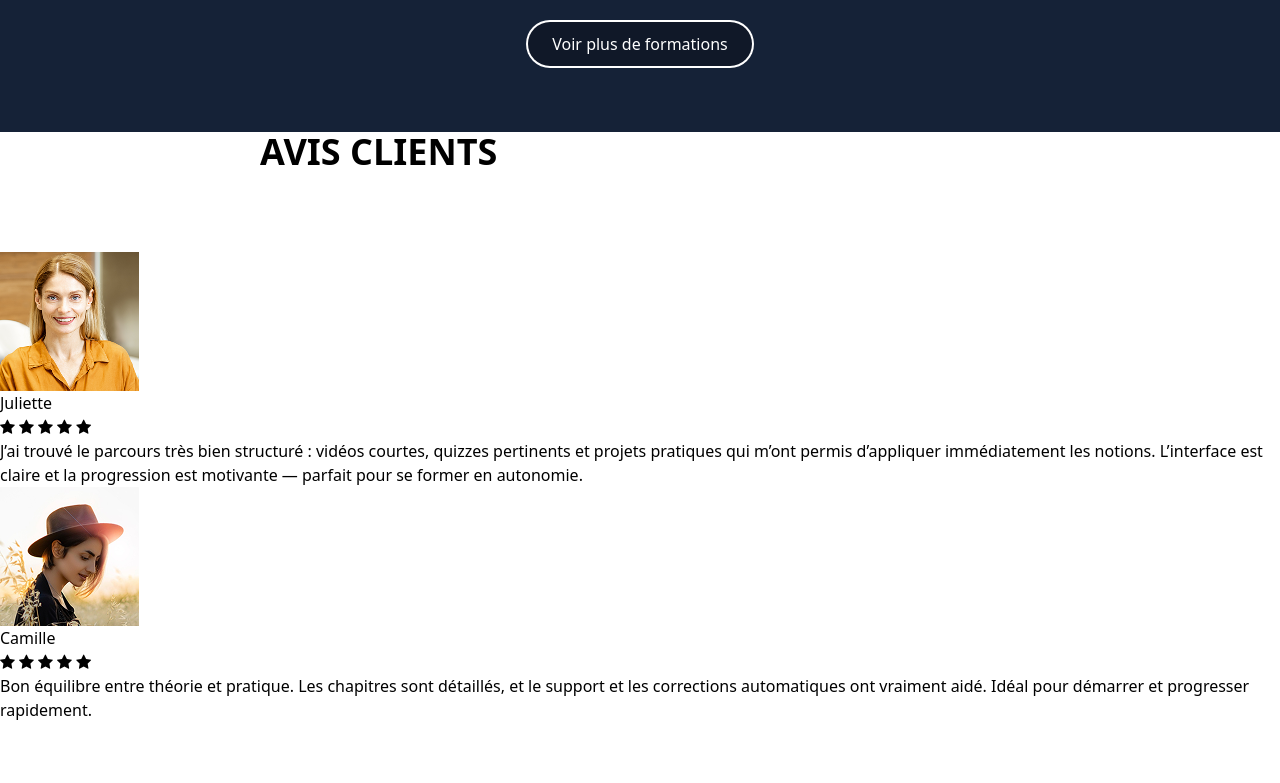
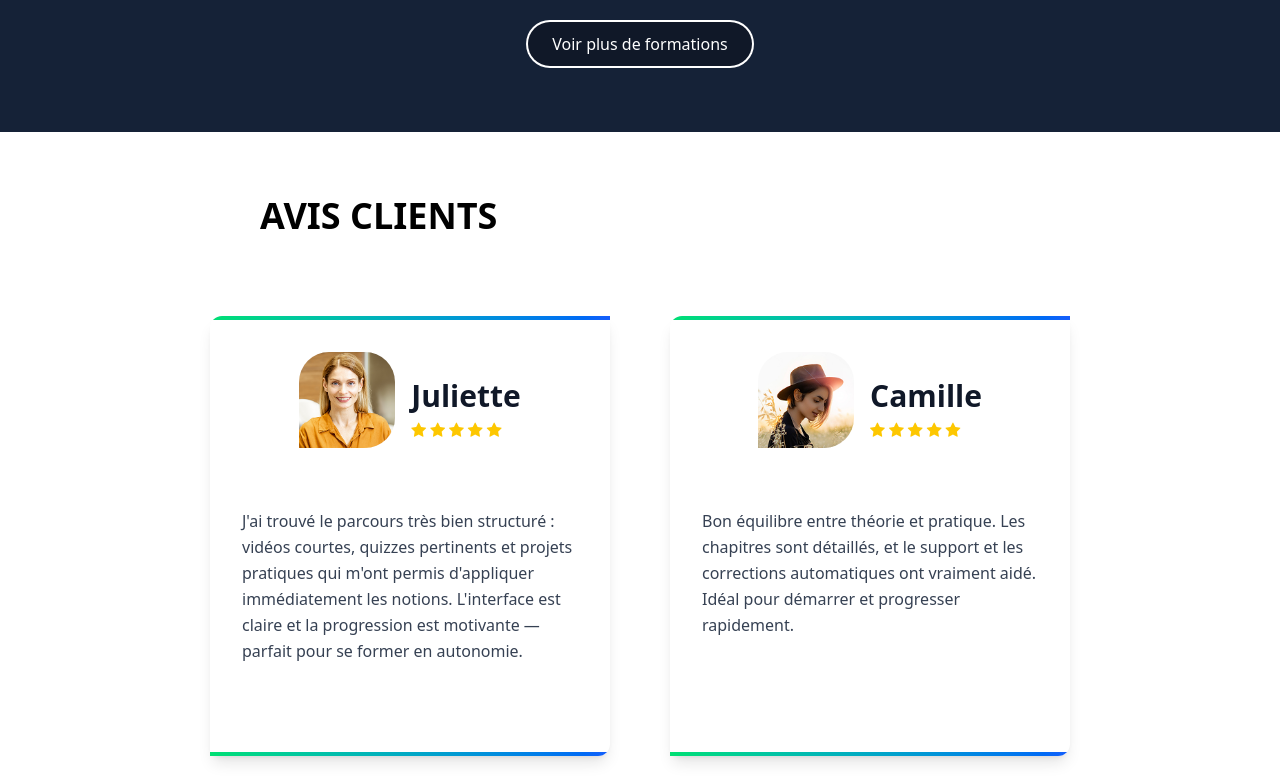
Before and after one commit to tomasilva14/KlivioTailwindWAC, a plain HTML site: page index.html in a window 1280 px wide. Shown: the part 2920-3703 px from the top of the page. Drawn offline with nearby package versions, Linux system fonts and the light colour scheme.

Commit message:
Website Klivio Tailwind

```diff
--- a/index.html
+++ b/index.html
@@ -331,42 +331,58 @@
       </div>
     </section>
 
-    <section class="pb-16">
+    <section class="pb-16 py-16">
       <h2 class="text-left ml-65 mb-20 text-4xl font-bold text-black uppercase">Avis Clients</h2>
-      <div>
-        <article>
-          <img src="img/juliette.png" alt="Photo de profil de Juliette" loading="lazy" />
-          <h3>Juliette</h3>
-          <div>
-            <span class="fa fa-star checked"></span>
-            <span class="fa fa-star checked"></span>
-            <span class="fa fa-star checked"></span>
-            <span class="fa fa-star checked"></span>
-            <span class="fa fa-star checked"></span>
+      <div class="flex flex-wrap gap-15 justify-center">
+        <article class="bg-white shadow-lg overflow-hidden w-100 h-[440px] flex flex-col" style="border-radius: 12px 0 12px 0;">
+          <div class="w-full h-1 bg-gradient-to-r from-green-400 to-blue-600"></div>
+          <div class="flex-1 p-8">
+            <div class="flex items-center place-self-center gap-4 mb-6 ">
+              <img src="img/juliette.png" alt="Photo de profil de Juliette" loading="lazy" class="w-24 h-24 object-cover" style="border-radius: 30px 30px 30px 0;"/>
+              <div class="">
+                <h3 class="text-3xl font-bold text-gray-900 mb-2 mt-4 ">Juliette</h3>
+                <div class="flex gap-1">
+                  <span class="fa fa-star text-yellow-400 text-lg"></span>
+                  <span class="fa fa-star text-yellow-400 text-lg"></span>
+                  <span class="fa fa-star text-yellow-400 text-lg"></span>
+                  <span class="fa fa-star text-yellow-400 text-lg"></span>
+                  <span class="fa fa-star text-yellow-400 text-lg"></span>
                 </div>
-          <p>
-            J’ai trouvé le parcours très bien structuré : vidéos courtes,
-            quizzes pertinents et projets pratiques qui m’ont permis
-            d’appliquer immédiatement les notions. L’interface est claire et
+              </div>
+            </div>
+            <p class="text-gray-700 text-base leading-relaxed mt-15">
+              J'ai trouvé le parcours très bien structuré : vidéos courtes,
+              quizzes pertinents et projets pratiques qui m'ont permis
+              d'appliquer immédiatement les notions. L'interface est claire et
               la progression est motivante — parfait pour se former en
               autonomie.
             </p>
+          </div>
+          <div class="w-full h-1 bg-gradient-to-r from-green-400 to-blue-600"></div>
         </article>
-        <article>
-          <img src="img/camille.png" alt="Photo de profil de Camille" loading="lazy" />
-          <h3>Camille</h3>
-          <div>
-            <span class="fa fa-star checked"></span>
-            <span class="fa fa-star checked"></span>
-            <span class="fa fa-star checked"></span>
-            <span class="fa fa-star checked"></span>
-            <span class="fa fa-star checked"></span>
+        <article class="bg-white shadow-lg overflow-hidden w-100 h-[440px] flex flex-col" style="border-radius: 12px 0 12px 0;">
+          <div class="w-full h-1 bg-gradient-to-r from-green-400 to-blue-600"></div>
+          <div class="flex-1 p-8">
+            <div class="flex items-center place-self-center gap-4 mb-6 ">
+              <img src="img/camille.png" alt="Photo de profil de Camille" loading="lazy" class="w-24 h-24 object-cover" style="border-radius: 30px 30px 30px 0;"/>
+              <div class="">
+                <h3 class="text-3xl font-bold text-gray-900 mb-2 mt-4">Camille</h3>
+                <div class="flex gap-1">
+                  <span class="fa fa-star text-yellow-400 text-lg"></span>
+                  <span class="fa fa-star text-yellow-400 text-lg"></span>
+                  <span class="fa fa-star text-yellow-400 text-lg"></span>
+                  <span class="fa fa-star text-yellow-400 text-lg"></span>
+                  <span class="fa fa-star text-yellow-400 text-lg"></span>
                 </div>
-          <p>
+              </div>
+            </div>
+            <p class="text-gray-700 text-base leading-relaxed mt-15">
               Bon équilibre entre théorie et pratique. Les chapitres sont
               détaillés, et le support et les corrections automatiques ont
               vraiment aidé. Idéal pour démarrer et progresser rapidement.
             </p>
+          </div>
+          <div class="w-full h-1 bg-gradient-to-r from-green-400 to-blue-600"></div>
         </article>
       </div>
     </section>
```
Lines whose indentation alone changed are shown as unchanged.
